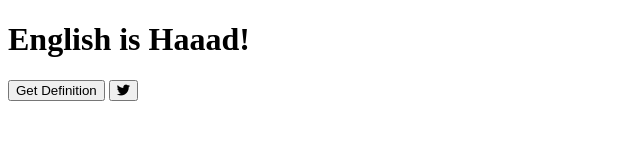
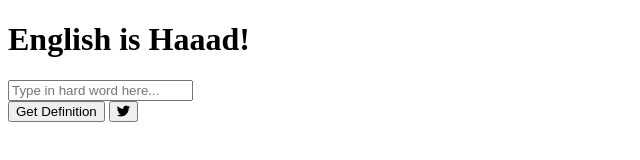
Before and after one commit to sogaokusami/zeedevs-api-dictionary, a plain HTML site: page index.html in a window 1280 px wide. Shown: the whole page, without its empty margins (0-640 px from the left). Drawn offline with Linux system fonts and the light colour scheme.

Commit message:
add from tag

```diff
--- a/index.html
+++ b/index.html
@@ -14,11 +14,15 @@
   </head>
   <body>
     <h1>English is Haaad!</h1>
+    <form action="">
+      <input type="text" placeholder="Type in hard word here..." />
+      <br />
       <div>
         <button class="get-definition">Get Definition</button>
         <button class="twitter-button" id="twitter" title="Tweet This!">
           <i class="fab fa-twitter"></i>
         </button>
       </div>
+    </form>
   </body>
 </html>
```
Lines whose indentation alone changed are shown as unchanged.
